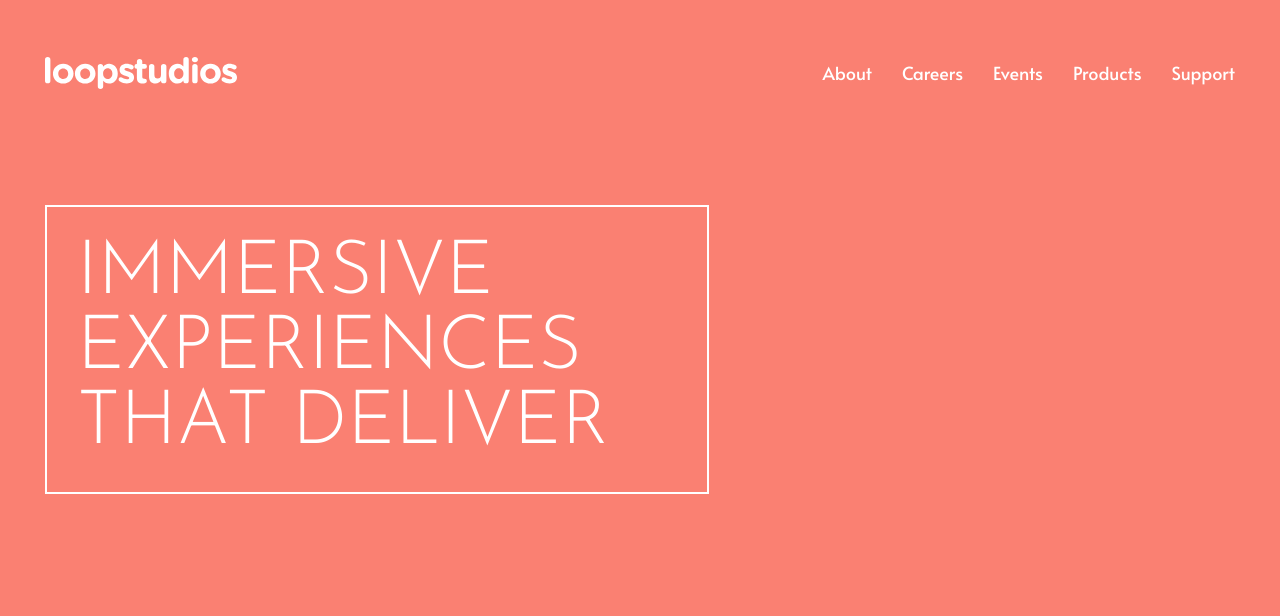
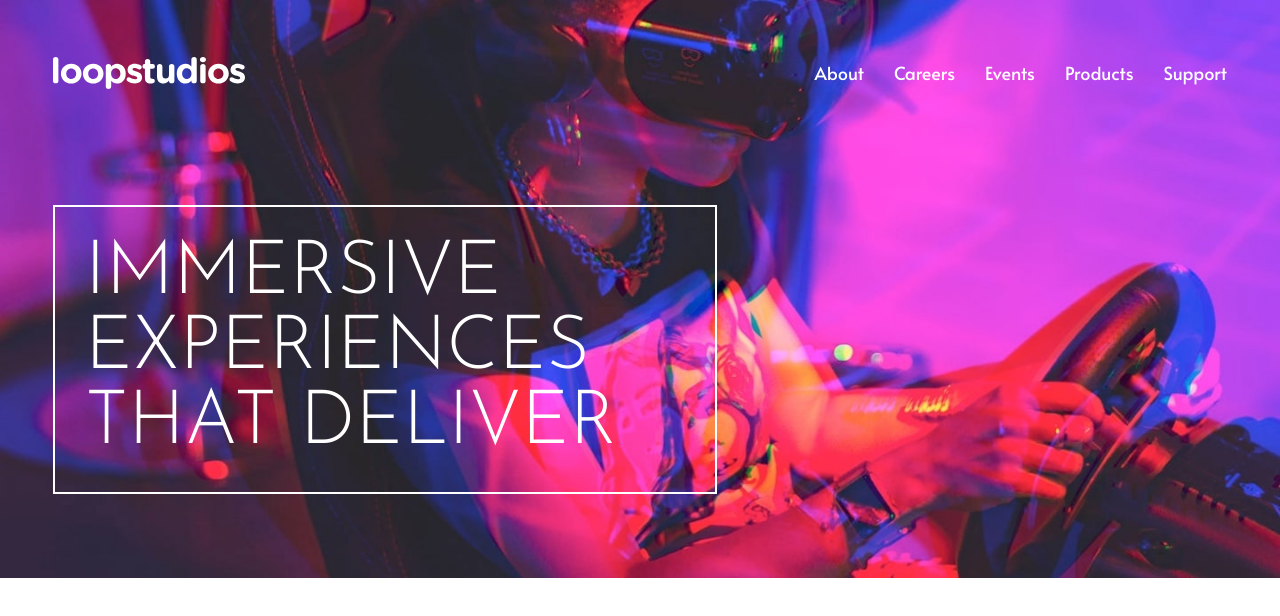
Before and after one commit to pklepa/loopstudios, a Gatsby site: page / in a window 1280 px wide. Built offline with nearby package versions, Linux system fonts and the light colour scheme; Gatsby itself is replaced by a stand-in of ours.

Commit message:
Gatsby-image works

```diff
--- a/gatsby-config.js
+++ b/gatsby-config.js
@@ -3,8 +3,20 @@
  *
  * See: https://www.gatsbyjs.com/docs/gatsby-config/
  */
+const path = require(`path`)
 
 module.exports = {
   /* Your site config here */
-  plugins: [`gatsby-plugin-sass`],
+  plugins: [
+    {
+      resolve: `gatsby-source-filesystem`,
+      options: {
+        name: `images`,
+        path: path.join(__dirname, `src`, `assets`, `images`),
+      },
+    },
+    `gatsby-plugin-sass`,
+    `gatsby-plugin-sharp`,
+    `gatsby-transformer-sharp`,
+  ],
 }
--- a/package.json
+++ b/package.json
@@ -17,7 +17,11 @@
     "@fontsource/alata": "^4.1.0",
     "@fontsource/josefin-sans": "^4.1.0",
     "gatsby": "^2.26.1",
+    "gatsby-image": "^2.10.0",
     "gatsby-plugin-sass": "^3.1.0",
+    "gatsby-plugin-sharp": "^2.13.2",
+    "gatsby-source-filesystem": "^2.10.0",
+    "gatsby-transformer-sharp": "^2.11.0",
     "react": "^16.12.0",
     "react-dom": "^16.12.0",
     "sass": "^1.32.5"
--- a/src/assets/styles/global.css
+++ b/src/assets/styles/global.css
@@ -1,9 +1,9 @@
-html,
-body {
+html {
   margin: 0;
   padding: 0;
 
-  background-color: salmon;
+  background-color: white;
+  min-height: 150vh;
 }
 
 :root {
--- /dev/null
+++ b/src/components/heroBackground.js
@@ -0,0 +1,39 @@
+import React from "react"
+
+import { graphql, useStaticQuery } from "gatsby"
+import Img from "gatsby-image"
+
+function HeroBackground() {
+  const data = useStaticQuery(graphql`
+    query Images {
+      image: file(relativePath: { eq: "image-hero.jpg" }) {
+        id
+        childImageSharp {
+          fixed(width: 1920) {
+            ...GatsbyImageSharpFixed
+          }
+          fluid {
+            ...GatsbyImageSharpFluid
+          }
+        }
+      }
+    }
+  `)
+  console.log(data)
+
+  return (
+    <div
+      style={{
+        width: "100vw",
+        position: "fixed",
+        top: 0,
+        left: 0,
+        zIndex: -1,
+      }}
+    >
+      <Img fluid={data.image.childImageSharp.fluid} />
+    </div>
+  )
+}
+
+export default HeroBackground
--- a/src/pages/index.js
+++ b/src/pages/index.js
@@ -1,10 +1,14 @@
 import React from "react"
+
+import HeroBackground from "../components/heroBackground"
 import Navbar from "../components/navbar"
 import Title from "../components/title"
 
 export default function Home() {
   return (
     <div>
+      <HeroBackground />
+
       <Navbar />
       <Title />
     </div>
```
Also changed, not shown: src/assets/images/image-curiosity.jpg (renamed from src/assets/images/desktop/image-curiosity.jpg), src/assets/images/image-deep-earth.jpg (renamed from src/assets/images/desktop/image-deep-earth.jpg), src/assets/images/image-fisheye.jpg (renamed from src/assets/images/desktop/image-fisheye.jpg), src/assets/images/image-from-above.jpg (renamed from src/assets/images/desktop/image-from-above.jpg), src/assets/images/image-grid.jpg (renamed from src/assets/images/desktop/image-grid.jpg), src/assets/images/image-hero.jpg (renamed from src/assets/images/desktop/image-hero.jpg), src/assets/images/image-interactive.jpg (renamed from src/assets/images/desktop/image-interactive.jpg), src/assets/images/image-night-arcade.jpg (renamed from src/assets/images/desktop/image-night-arcade.jpg), src/assets/images/image-pocket-borealis.jpg (renamed from src/assets/images/desktop/image-pocket-borealis.jpg), src/assets/images/image-soccer-team.jpg (renamed from src/assets/images/desktop/image-soccer-team.jpg), 1 other file.
